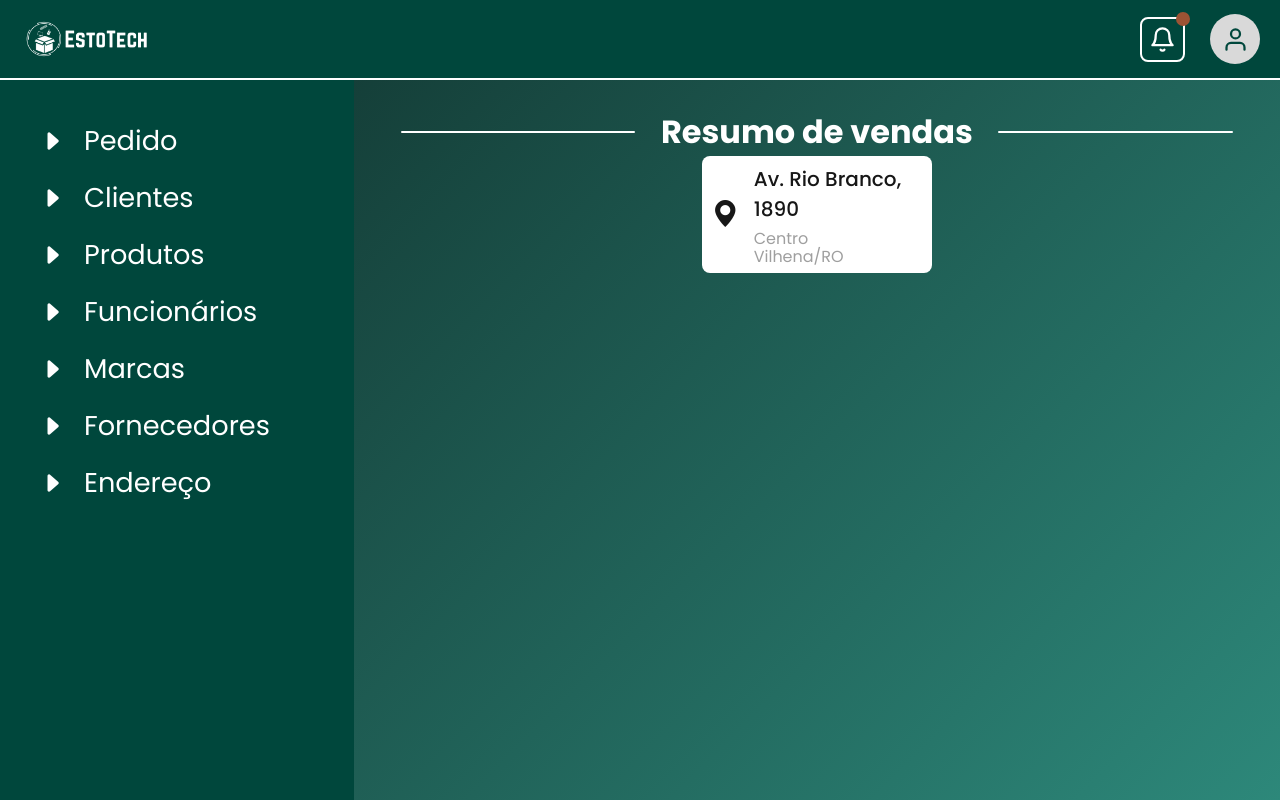
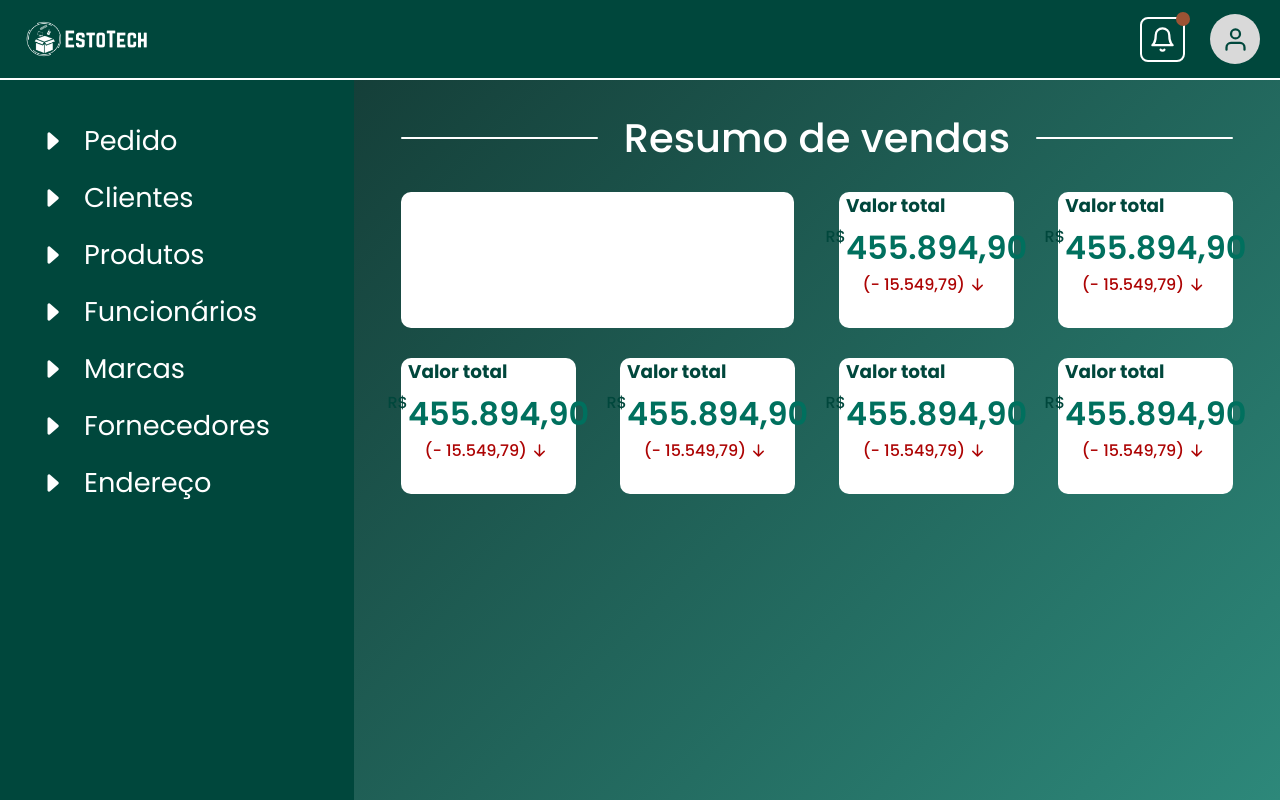
Before and after one commit to JoaoViniciusG/fs-next, a Next.js app: page /interno in a window 1280 px wide. Built offline with nearby package versions, Linux system fonts and the light colour scheme.

Commit message:
19/02 .1

```diff
--- a/src/app/globals.css
+++ b/src/app/globals.css
@@ -15,6 +15,7 @@
   --bold-darkgreen: #00332B;
   --darkgreen: #00473C;
   --lightgreen: #009981;
+  --valuegreen: #00705E;
   --medium-ligth-green: #00846F;
   --light-teal: #137264;
   --medium-seagreen:#319183;
@@ -32,6 +33,7 @@
 
   --green: #2da631;
   --darkred: #8d0404;
+  --valuered: #AD0404;
 
   --orange: #9c5334;
   --darkbrown: #470800;
--- a/src/app/interno/page.jsx
+++ b/src/app/interno/page.jsx
@@ -1,6 +1,7 @@
+"use client";
+
 import SmallContainer from '@/components/internoInicio/smallContainer/smallContainer';
 import styles from './page.module.css';
-import AddressOption from '@/components/containers/endereco/addressOption';
 
 export default function PageInternoInicio() {
   return (
@@ -12,7 +13,13 @@ export default function PageInternoInicio() {
       </div>
 
       <div className={styles.containerContentMain}>
-        <AddressOption id={10} logradouro="Av. Rio Branco" numero={1890} bairro="Centro" cidade="Vilhena" UF="RO"/>
+        <div className={styles.containerBlockBig}></div>
+        <SmallContainer title="Valor total" prefix="R$" value="455.894,90" variance={-15549.79}/>
+        <SmallContainer title="Valor total" prefix="R$" value="455.894,90" variance={-15549.79}/>
+        <SmallContainer title="Valor total" prefix="R$" value="455.894,90" variance={-15549.79}/>
+        <SmallContainer title="Valor total" prefix="R$" value="455.894,90" variance={-15549.79}/>
+        <SmallContainer title="Valor total" prefix="R$" value="455.894,90" variance={-15549.79}/>
+        <SmallContainer title="Valor total" prefix="R$" value="455.894,90" variance={-15549.79}/>
       </div>
     </div>
   );
--- a/src/app/interno/page.module.css
+++ b/src/app/interno/page.module.css
@@ -1,5 +1,6 @@
 .containerMaster {
     display: flex;
+    gap: 3vh;
     flex-direction: column;
     align-items: center;
     height: 100%;
@@ -23,6 +24,32 @@
 }
 
 .containerTitle h1 {
+    font-family: "Poppins";
     color: var(--white);
+    font-size: 2.5em;
+    font-weight: 500;
     text-wrap: nowrap;
 }
+
+.containerContentMain {
+    row-gap: 30px;
+    display: flex;
+    flex-direction: row;
+    flex-wrap: wrap;
+    width: 100%;
+    justify-content: space-between;
+}
+
+.containerBlockBig {
+    background-color: #FFF;
+    width: calc(42% + 5.3%);
+    border-radius: 10px;
+    height: 17vh;
+}
+
+.containerBlockSmall {
+    background-color: #FFF;
+    width: 21%;
+    border-radius: 10px;
+    height: 17vh;
+}
--- a/src/components/internoInicio/smallContainer/smallContainer.jsx
+++ b/src/components/internoInicio/smallContainer/smallContainer.jsx
@@ -1,15 +1,51 @@
+import {
+    useEffect,
+    useState
+} from 'react';
+
 import styles from './smallContainer.module.css';
 
+
 export default function SmallContainer({ title, value, variance, prefix, hoverColor, callback = () => {}, backgroundColor = "#FFF" }) {
+    const [varianceColor, setVarianceColor] = useState(null);
+    const [varianceText, setVarianceText] = useState(null);
+    const [varianceIcon, setVarianceIcon] = useState(null);
+
+
+    useEffect(() => {
+        if(typeof variance != "number" ) {
+            setVarianceIcon("bi-code")
+            setVarianceColor("#616161");
+            setVarianceText("(0)");
+            return;
+        }
+
+        setVarianceIcon((variance > 0) ? "bi-arrow-up-short" : "bi-arrow-down-short")
+        setVarianceColor((variance > 0) ? "var(--valuegreen)" : "var(--valuered)");
+        setVarianceText("(" + ((variance > 0) ? "+ " : "- ") + Math.abs(variance).toLocaleString('pt-br', {minimumFractionDigits: 2}) + ")");
+    }, [variance])
+
     return (
         <div
             className={styles.containerMaster}
             style={{backgroundColor: backgroundColor}}>
 
-            <h2>{title}</h2>
+            <h2 className={styles.titleContainer}>{title}</h2>
 
-            <div>
+            <div className={styles.containerContent}>
+                <div className={styles.containerValue}>
+                    <p className={styles.prefix}>{prefix}</p>
+                    <p className={styles.value}>{value}</p>
+                </div>
+                <div className={styles.containerVariance}>
+                    <p
+                        style={{color: varianceColor}}
+                        className={styles.variance}>{varianceText}</p>
 
+                    <i
+                        style={{color: varianceColor, fontSize: 25, height: 25, width: 25, display: 'flex', justifyContent: 'center'}}
+                        className={`bi ${varianceIcon}`}></i>
+                </div>
             </div>
         </div>
     )
--- a/src/components/internoInicio/smallContainer/smallContainer.module.css
+++ b/src/components/internoInicio/smallContainer/smallContainer.module.css
@@ -1,6 +1,62 @@
 .containerMaster {
-    height: 20vw;
-    width: 20vw;
+    background-color: #FFF;
+    width: 21%;
     border-radius: 10px;
+    height: 17vh;
+    padding: 7px;
+    position: relative;
+    display: flex;
+    justify-content: center;
+    align-items: start;
+    flex-direction: column;
+    margin: 0;
+}
 
+.titleContainer {
+    display: flex;
+    font-family: "Poppins";
+    position: absolute;
+    top: 0;
+    left: 5;
+    font-size: 1.15em;
+    color: var(--darkgreen);
 }
+
+.containerContent {
+    display: flex;
+    align-self: center;
+    align-items: center;
+    flex-direction: column;
+}
+
+.containerValue {
+    display: flex;
+    justify-content: center;
+    align-items: start;
+}
+
+.containerVariance {
+    display: flex;
+    justify-content: center;
+    align-items: center;
+}
+
+.prefix {
+    font-family: "Poppins";
+    color: var(--darkgreen);
+    font-weight: 500;
+    font-size: 1em;
+}
+
+.value {
+    font-family: "Poppins";
+    color: var(--valuegreen);
+    font-size: 2em;
+    font-weight: 600;
+}
+
+.variance {
+    flex-wrap: nowrap;
+    font-size: 1em;
+    font-weight: 500;
+}
```
